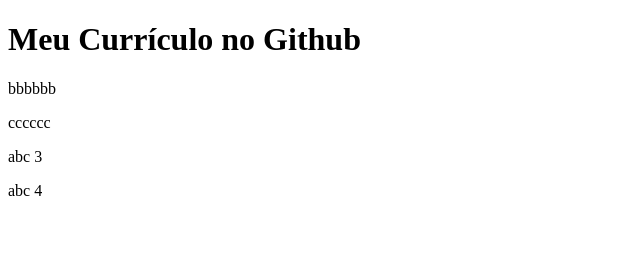
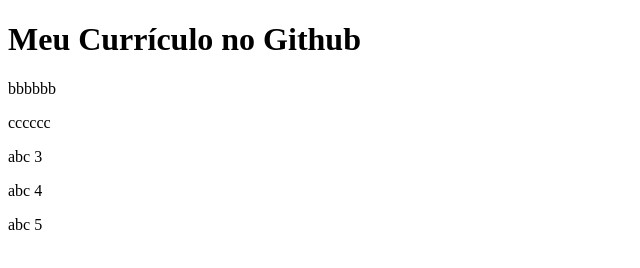
Before and after one commit to savemybeard/corriculoexp, a plain HTML site: page index.html in a window 1280 px wide. Shown: the full height of the page, 0-640 px from the left. Drawn offline with Linux system fonts and the light colour scheme.

Commit message:
teste push5

```diff
--- a/index.html
+++ b/index.html
@@ -13,5 +13,6 @@
         <p>cccccc</p>
         <p>abc 3</p>
         <p>abc 4</p>
+        <p>abc 5</p>
 </body>
 </html>
```
